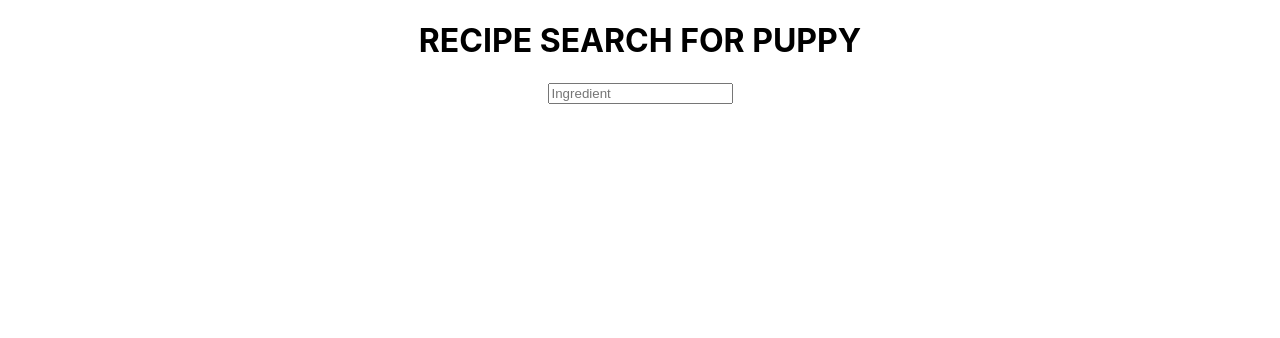
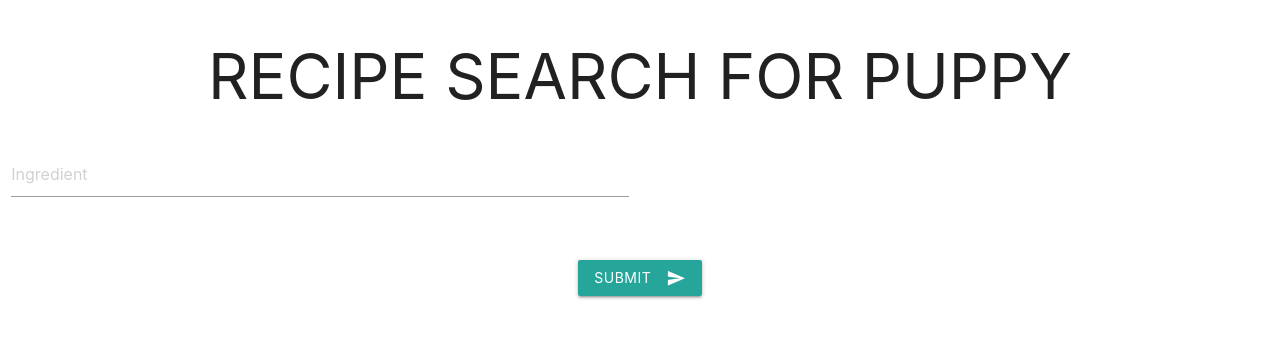
Before and after one commit to sindhubedare/recipe-search, a React (Create React App) app: page / in a window 1280 px wide. Shown: the top 338 px of the page. Built offline with nearby package versions, Linux system fonts and the light colour scheme.

Commit message:
search bar and button

```diff
--- a/public/index.html
+++ b/public/index.html
@@ -25,6 +25,12 @@
       Learn how to configure a non-root public URL by running `npm run build`.
     -->
     <title>React App</title>
+    <!-- Compiled and minified CSS -->
+    <link rel="stylesheet" href="https://cdnjs.cloudflare.com/ajax/libs/materialize/1.0.0/css/materialize.min.css">
+
+    <!-- Compiled and minified JavaScript -->
+    <script src="https://cdnjs.cloudflare.com/ajax/libs/materialize/1.0.0/js/materialize.min.js"></script>
+    <link href="https://fonts.googleapis.com/icon?family=Material+Icons" rel="stylesheet">
   </head>
   <body>
     <noscript>You need to enable JavaScript to run this app.</noscript>
--- /dev/null
+++ b/src/Search/Button.js
@@ -0,0 +1,9 @@
+import React from 'react'
+
+export default () => {
+    return(
+        <button className="btn waves-effect waves-light" type="submit" name="action">Submit
+        <i className="material-icons right">send</i>
+      </button>
+    )
+}
--- a/src/Search/Search.js
+++ b/src/Search/Search.js
@@ -1,8 +1,9 @@
 import React from 'react';
+import Button from './Button';
 
 export default () => {
     return(
-
+  <React.Fragment>
   <div className="row">
   <form className="col s12">
     <div className="row">
@@ -13,5 +14,9 @@ export default () => {
       </div>
     </form>
   </div>
+  <div className= "submit-button">
+    <Button />
+  </div>
+  </React.Fragment>
     )
 }
```
